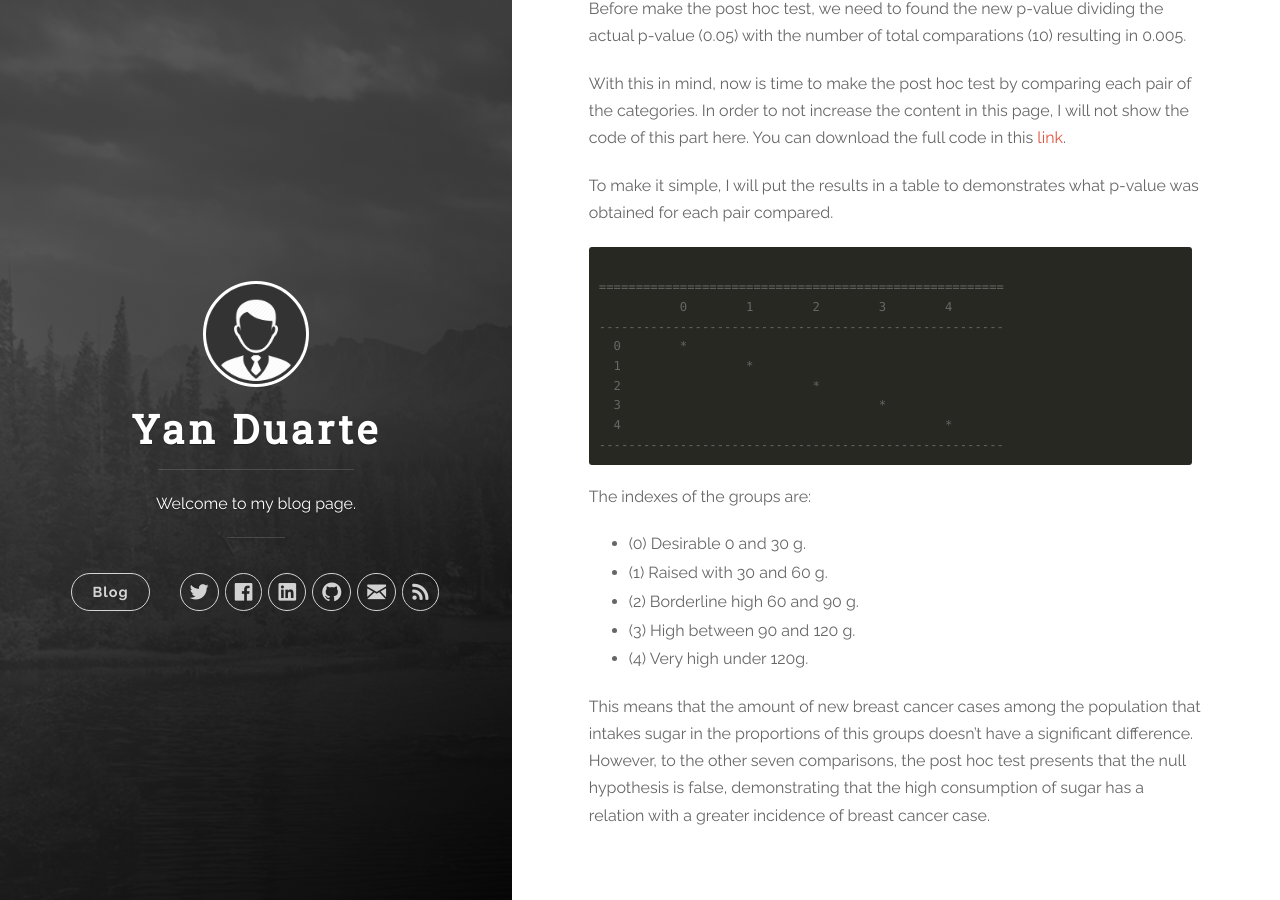
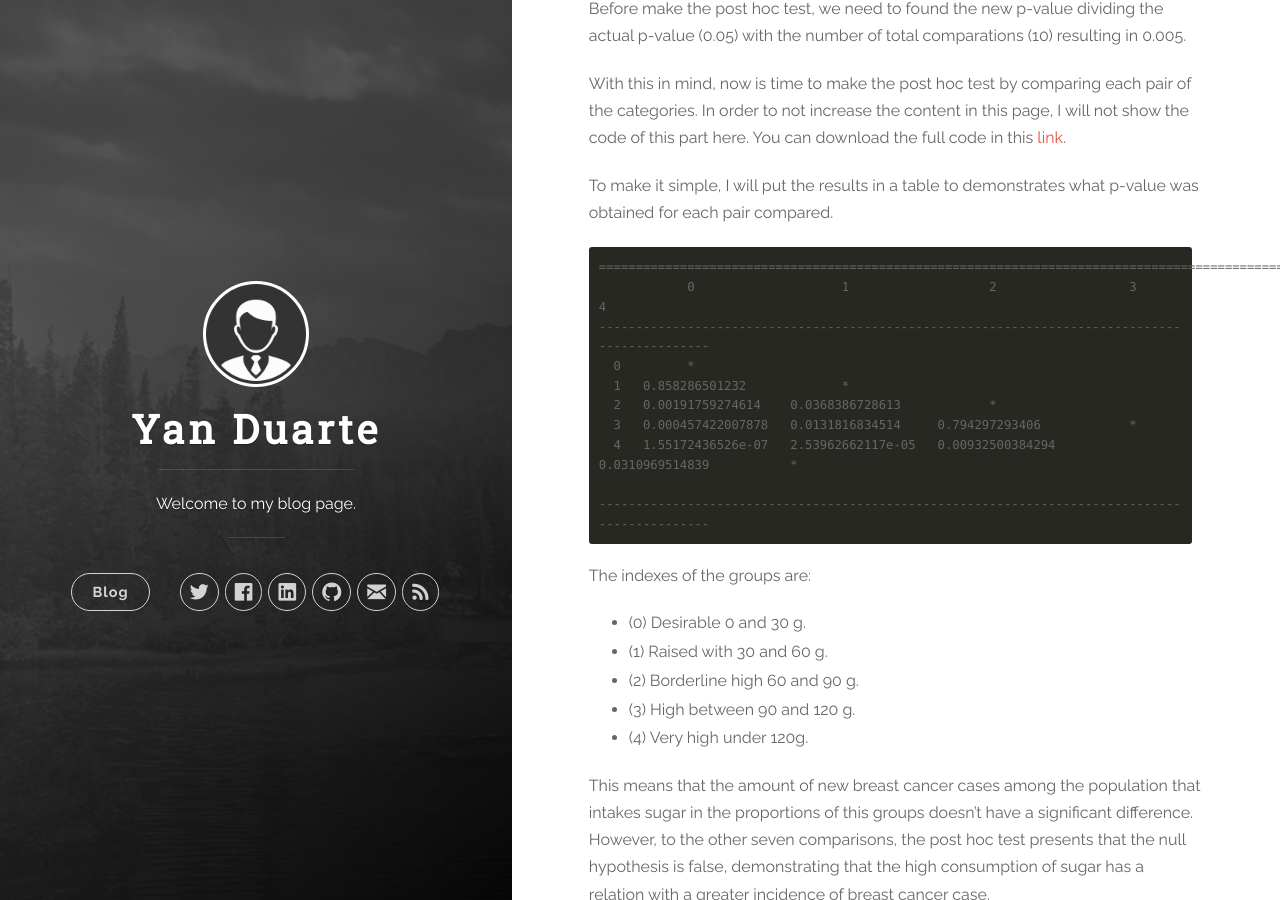
Before and after one commit to yan-duarte/yan-duarte.github.io, a Jekyll site: the page built from _posts/2016-08-06-DAT-Assignment2.md, in a window 1280 px wide and 900 px high, scrolled down 3685 px. Built offline with Jekyll 4.4.1, drawn with Linux system fonts in a browser that asks for light colours; nearby versions of some CDN libraries.

Commit message:
Updated 2016-08-06-DAT-Assignment2.md

````diff
--- a/_posts/2016-08-06-DAT-Assignment2.md
+++ b/_posts/2016-08-06-DAT-Assignment2.md
@@ -135,17 +135,19 @@ In order to not increase the content in this page, I will not show the code of t
 
 To make it simple, I will put the results in a table to demonstrates what p-value was obtained for each pair compared.
 
+
+
 ```
+==============================================================================================
+            0                    1                   2                  3                  4
+----------------------------------------------------------------------------------------------
+  0         *
+  1   0.858286501232             *
+  2   0.00191759274614    0.0368386728613            *
+  3   0.000457422007878   0.0131816834514     0.794297293406            *
+  4   1.55172436526e-07   2.53962662117e-05   0.00932500384294   0.0310969514839           *
 
-=======================================================
-           0        1        2        3        4
--------------------------------------------------------
-  0        *
-  1                 *
-  2                          *
-  3                                   *
-  4                                            *
--------------------------------------------------------
+----------------------------------------------------------------------------------------------
 ```
 
 The indexes of the groups are:
````
